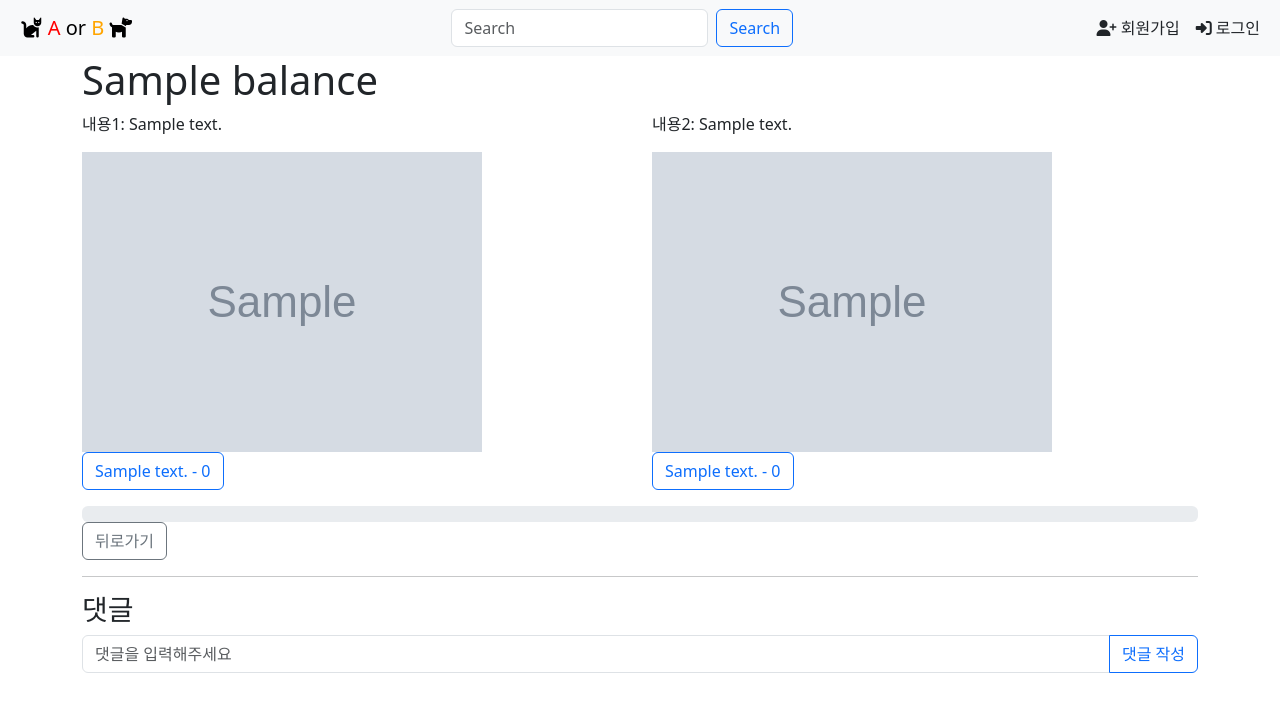
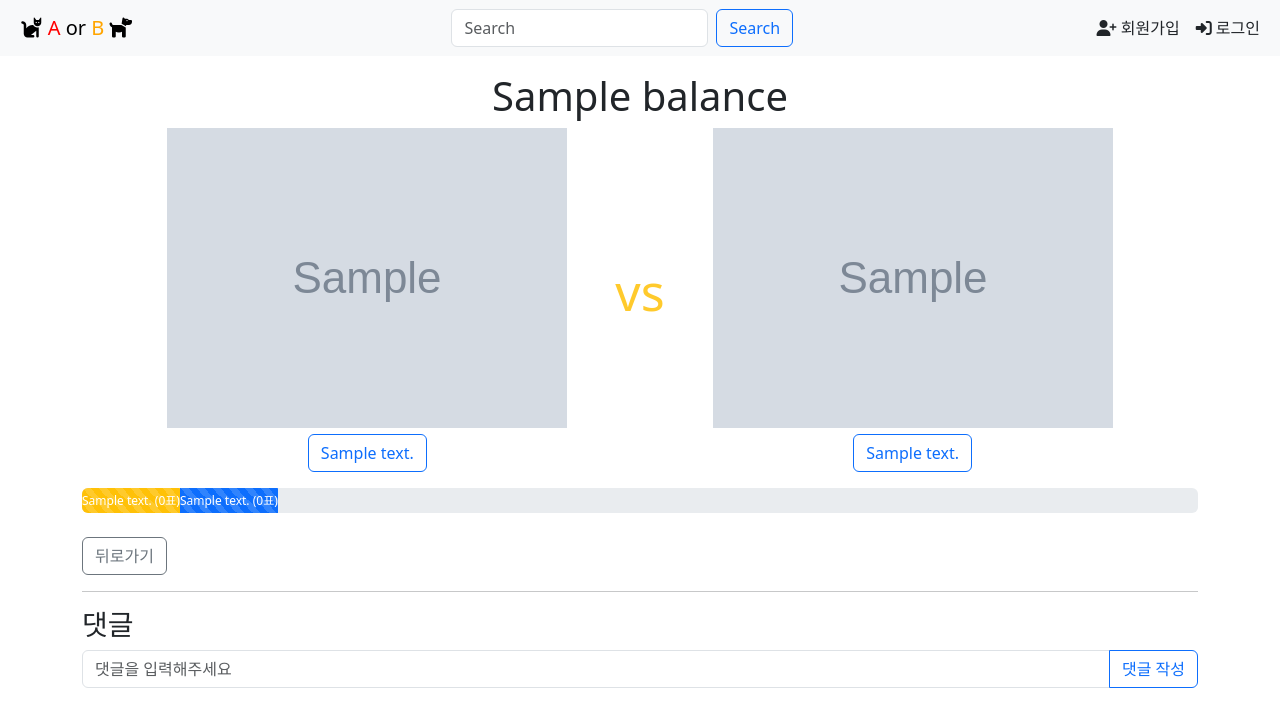
Before and after one commit to ldwlgus12/django_pjt4, a Django app: page /balances/1/ in a window 1280 px wide. Shown: the top 727 px of the page. Run offline with Django 3.2, Linux system fonts and the light colour scheme; tables that the repository leaves empty hold one stand-in row (values such as "Sample post"); grey boxes marked "Sample" are stand-in pictures; some libraries are stand-ins or nearby versions.

Commit message:
hyeonseok

```diff
--- a/balances/templates/balances/detail.html
+++ b/balances/templates/balances/detail.html
@@ -1,42 +1,73 @@
 {% extends 'base.html' %}
 {% load static %}
+
+{% block style %}
+<style>
+  .versus {
+    font-size: 50px;
+    color: RGB(255, 202, 44);
+  }
+</style>
+{% endblock style %}
+
 {% block content %}
-<div class="container">
-  <h1>{{ balance.title }}</h1>
+<div class="container my-3">
+  <h1 class="text-center">{{ balance.title }}</h1>
 
-  <div class="row mb-3">
-    <div class="col">
-      <p>내용1: {{ balance.select1_content }}</p>
-      {% if balance.image_1 %}
-        <img src="{{ balance.image_1.url }}" alt="img_1" class="img-fluid">
-      {% else %}
-        <img src="{% static 'No_img.webp' %}" alt="img_no" class="img-fluid">
-      {% endif %}
-
+  <div class="d-flex justify-content-center mb-3">
+    <div class="text-center mx-5">
       <form action="{% url 'balances:answer' balance.pk balance.select1_content %}" method="POST">
         {% csrf_token %}
-        <button type="submit" class="btn btn-outline-primary">{{ balance.select1_content }} - {{ balance.select1_users.all|length }}</button>
+        {% if balance.image_1 %}
+          <input type="image" src="{{ balance.image_1.url }}">
+          </button>
+        {% else %}
+          <input type="image" src="{% static 'No_img.webp' %}">
+        {% endif %}
+      </form>
+      <form action="{% url 'balances:answer' balance.pk balance.select1_content %}" method="POST">
+        {% csrf_token %}
+        {% if request.user in balance.select1_users.all %}
+          <button type="submit" class="btn btn-primary">{{ balance.select1_content }}</button>
+        {% else %}
+          <button type="submit" class="btn btn-outline-primary">{{ balance.select1_content }}</button>
+        {% endif %}
       </form>
     </div>
 
-    <div class="col">
-      <p>내용2: {{ balance.select2_content }}</p>
-      {% if balance.image_2 %}
-        <img src="{{ balance.image_2.url }}" alt="img_2" class="img-fluid">
-      {% else %}
-        <img src="{% static 'No_img.webp' %}" alt="img_no" class="img-fluid">
-      {% endif %}
+    <p class="align-self-center versus">vs</p>
+    <div class="text-center mx-5">
+      <form action="{% url 'balances:answer' balance.pk balance.select2_content %}" method="POST">
+        {% csrf_token %}
+        {% if balance.image_2 %}
+          <input type="image" src="{{ balance.image_2.url }}">
+          </button>
+        {% else %}
+          <input type="image" src="{% static 'No_img.webp' %}">
+        {% endif %}
+      </form>
 
       <form action="{% url 'balances:answer' balance.pk balance.select2_content %}" method="POST">
         {% csrf_token %}
-        <button type="submit" class="btn btn-outline-primary">{{ balance.select2_content }} - {{ balance.select2_users.all|length }}</button>
+        {% if request.user in balance.select2_users.all %}
+        <button type="submit" class="btn btn-primary">{{ balance.select2_content }}</button>
+      {% else %}
+        <button type="submit" class="btn btn-outline-primary">{{ balance.select2_content }}</button>
+      {% endif %}
       </form>
     </div>
   </div>
 
-  <div class="progress-bar">
-    <div class="progress"> </div>
- </div>
+
+
+  <div class="progress-stacked mb-4" style="height: 25px">
+    <div class="progress" role="progressbar" aria-label="Segment two" aria-valuenow="30" aria-valuemin="0" aria-valuemax="100" id="prog1" style="height: 25px;" >
+      <div class="progress-bar bg-warning progress-bar-striped" id="info1"></div>
+    </div>
+    <div class="progress" role="progressbar" aria-label="Segment three" aria-valuenow="20" aria-valuemin="0" aria-valuemax="100" id="prog2" style="height: 25px;">
+      <div class="progress-bar bg-primary progress-bar-striped" id="info2"></div>
+    </div>
+  </div>
 
   <a href="{% url 'balances:index' %}" class="btn btn-outline-secondary">뒤로가기</a>
 
@@ -60,3 +91,22 @@
   </div>
 </div>
 {% endblock content %}
+
+{% block script %}
+<script>
+  const prog1 = document.querySelector('#prog1')
+  const prog2 = document.querySelector('#prog2')
+
+  const prog1Ratio = {{ balance.select1_users.all|length }} / ({{ balance.select1_users.all|length }} + {{ balance.select2_users.all|length }}) * 100
+  const prog2Ratio = 100 - prog1Ratio
+
+  prog1.setAttribute('style', `width: ${prog1Ratio}%; height: 25px;`)
+  prog2.setAttribute('style', `width: ${prog2Ratio}%; height: 25px;`)
+
+  const info1 = document.querySelector('#info1')
+  const info2 = document.querySelector('#info2')
+
+  info1.textContent = `{{balance.select1_content}} ({{balance.select1_users.all|length}}표)`
+  info2.textContent = `{{balance.select2_content}} ({{balance.select2_users.all|length}}표)`
+</script>
+{% endblock script %}
--- a/templates/base.html
+++ b/templates/base.html
@@ -65,6 +65,8 @@
 
 
   {% endblock content %}
+
+  {% block script %}{% endblock script %}
   <script src="https://cdn.jsdelivr.net/npm/bootstrap@5.3.0-alpha3/dist/js/bootstrap.bundle.min.js" integrity="sha384-ENjdO4Dr2bkBIFxQpeoTz1HIcje39Wm4jDKdf19U8gI4ddQ3GYNS7NTKfAdVQSZe" crossorigin="anonymous"></script>
 </body>
 </html>
```
